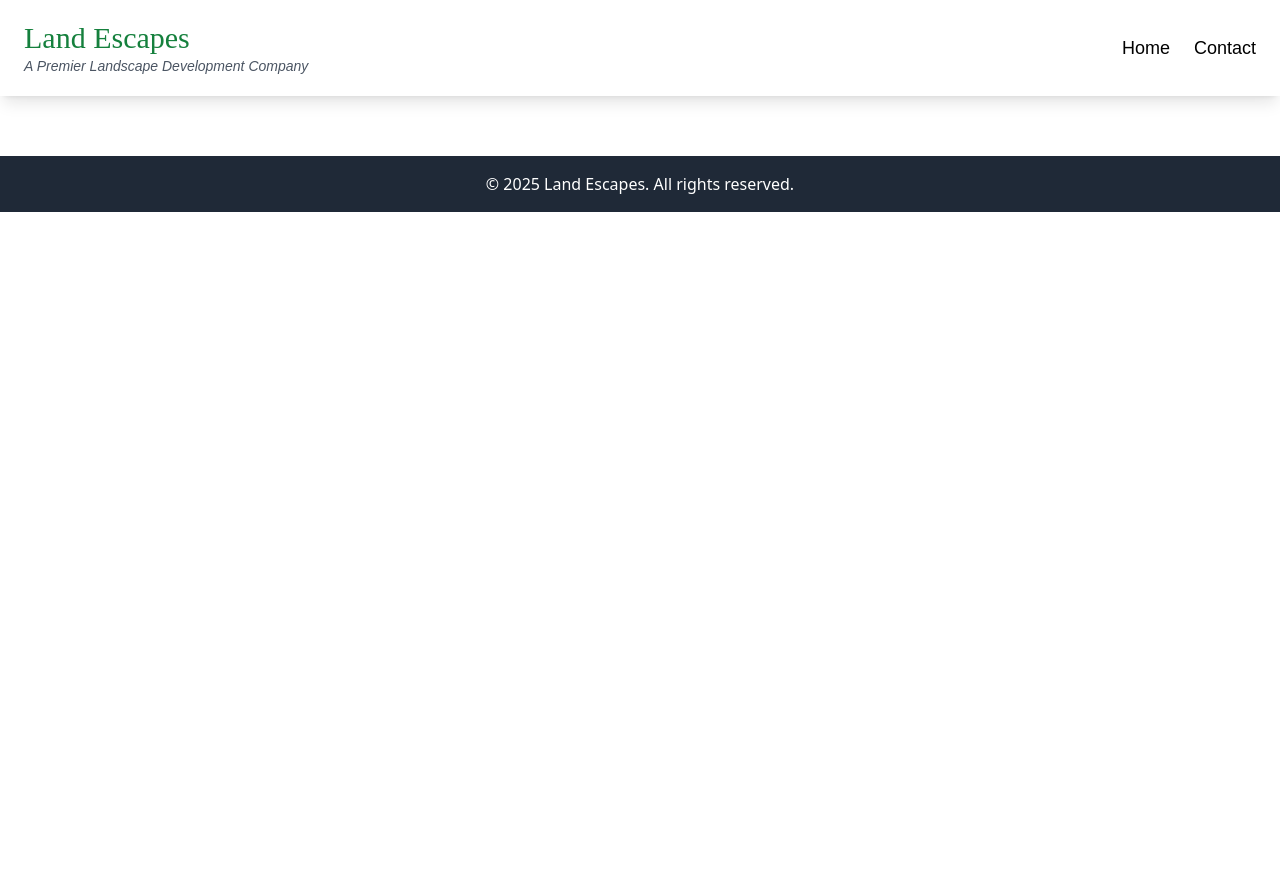
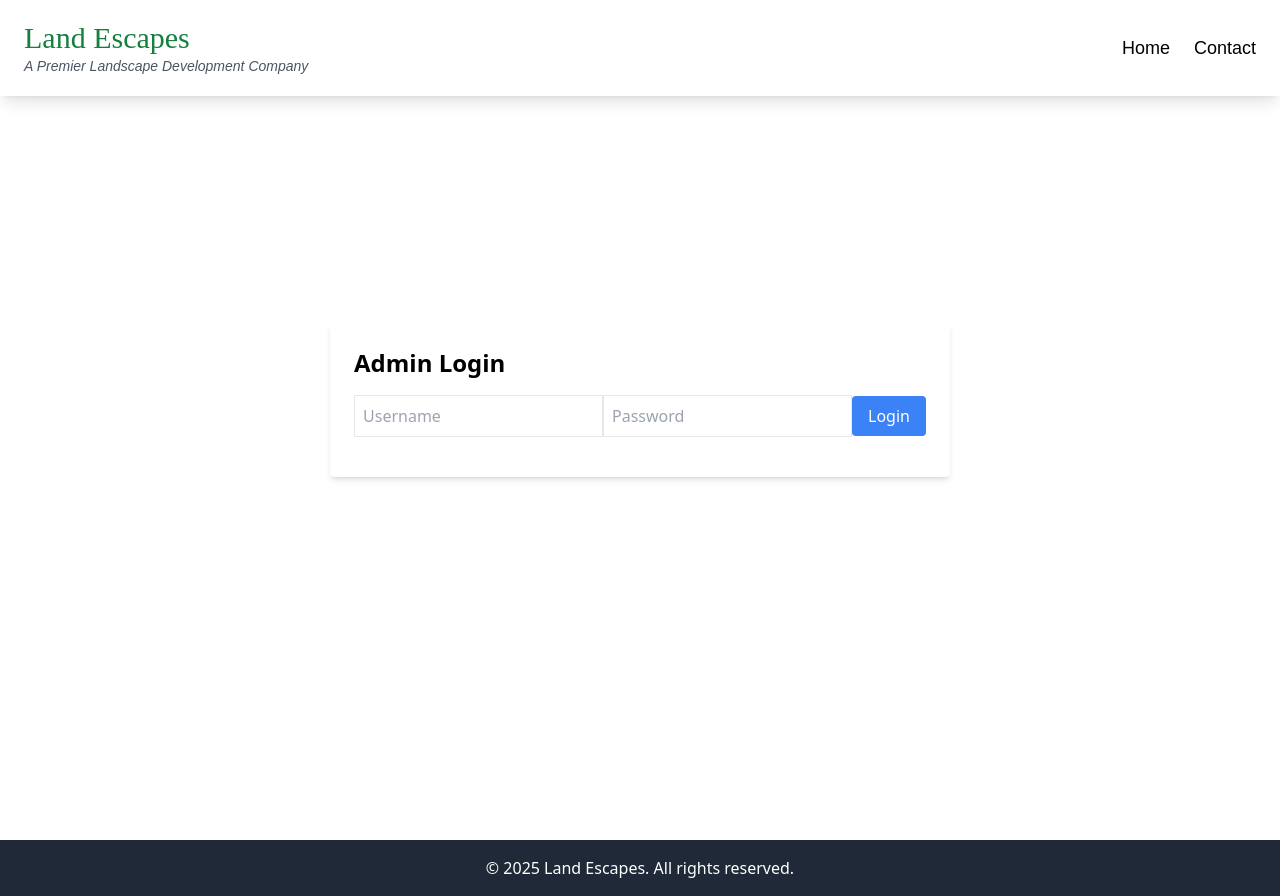
Before and after one commit to rcerney1/Land-Escapes, a React (Create React App) app in the folder frontend/: page /login in a window 1280 px wide. Before the commit this address had no page. Before the commit the page ends 800 px from the top, so only its background shows below. Built offline with nearby package versions, Linux system fonts and the light colour scheme.

Commit message:
created login page for admin

```diff
--- a/frontend/src/App.js
+++ b/frontend/src/App.js
@@ -1,13 +1,17 @@
+// frontend/App.js
 import { BrowserRouter as Router, Routes, Route } from "react-router-dom";
 import Home from "./pages/Home";
 import Contact from "./pages/Contact";
+import Admin from "./pages/Admin";
+import Login from "./pages/Login";
 import Navbar from "./components/Navbar";
 import Footer from "./components/Footer";
-import Admin from "./pages/Admin";
+import ProtectedRoute from "./components/ProtectedRoute";
 
 function NotFound() {
-  return <div className="p-10 text-3xl font-bold">404 - Page Not Found</div>
+  return <div className="p-10 text-3xl font-bold">404 - Page Not Found</div>;
 }
+
 function App() {
   return (
     <Router>
@@ -15,7 +19,15 @@ function App() {
       <Routes>
         <Route path="/" element={<Home />} />
         <Route path="/contact" element={<Contact />} />
-        <Route path="/admin" element={<Admin />} />
+        <Route
+          path="/admin"
+          element={
+            <ProtectedRoute>
+              <Admin />
+            </ProtectedRoute>
+          }
+        />
+        <Route path="/login" element={<Login />} />
         <Route path="*" element={<NotFound />} />
       </Routes>
       <Footer />
--- /dev/null
+++ b/frontend/src/components/ProtectedRoute.js
@@ -0,0 +1,14 @@
+// frontend/components/ProtectedRoute.js
+import React from 'react';
+import { Navigate } from 'react-router-dom';
+
+const ProtectedRoute = ({ children }) => {
+  const token = localStorage.getItem('token');
+  if (!token) {
+    // If there's no token, redirect to login page
+    return <Navigate to="/login" />;
+  }
+  return children;
+};
+
+export default ProtectedRoute;
--- /dev/null
+++ b/frontend/src/pages/Login.js
@@ -0,0 +1,58 @@
+// frontend/pages/Login.js
+import React, { useState } from 'react';
+import axios from 'axios';
+import { useNavigate } from 'react-router-dom';
+
+const Login = () => {
+  const [username, setUsername] = useState('');
+  const [password, setPassword] = useState('');
+  const [error, setError] = useState(null);
+  const navigate = useNavigate();
+
+  const handleSubmit = async (e) => {
+    e.preventDefault();
+
+    try {
+      // Make sure the URL matches your backend server endpoint
+      const response = await axios.post('http://localhost:5000/api/auth/login', { username, password });
+      const { token } = response.data;
+
+      // Store the token in localStorage
+      localStorage.setItem('token', token);
+
+      // Redirect to the admin page upon successful login
+      navigate('/admin');
+    } catch (err) {
+      console.error('Login error:', err);
+      setError('Invalid credentials');
+    }
+  };
+
+  return (
+    <div className="min-h-screen flex flex-col justify-center items-center">
+      <form onSubmit={handleSubmit} className="p-6 bg-white rounded shadow-md">
+        <h2 className="text-2xl font-bold mb-4">Admin Login</h2>
+        {error && <div className="mb-4 text-red-500">{error}</div>}
+        <input
+          type="text"
+          placeholder="Username"
+          value={username}
+          onChange={(e) => setUsername(e.target.value)}
+          className="mb-4 p-2 border"
+        />
+        <input
+          type="password"
+          placeholder="Password"
+          value={password}
+          onChange={(e) => setPassword(e.target.value)}
+          className="mb-4 p-2 border"
+        />
+        <button type="submit" className="bg-blue-500 text-white py-2 px-4 rounded">
+          Login
+        </button>
+      </form>
+    </div>
+  );
+};
+
+export default Login;
--- a/package.json
+++ b/package.json
@@ -1,6 +1,7 @@
 {
   "dependencies": {
     "bcryptjs": "^3.0.2",
-    "jsonwebtoken": "^9.0.2"
+    "jsonwebtoken": "^9.0.2",
+    "pg": "^8.13.3"
   }
 }
```
Also changed, not shown: 1 other file (tests, documents, lock files or other folders).
